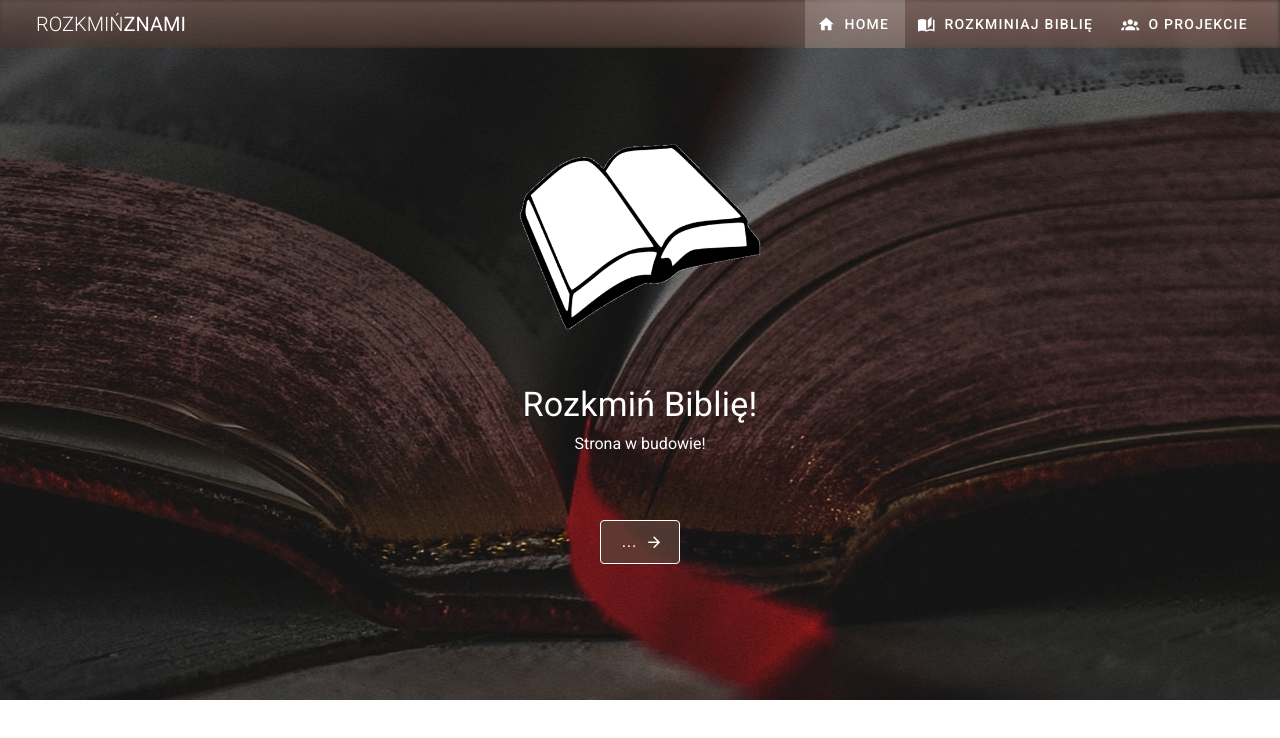
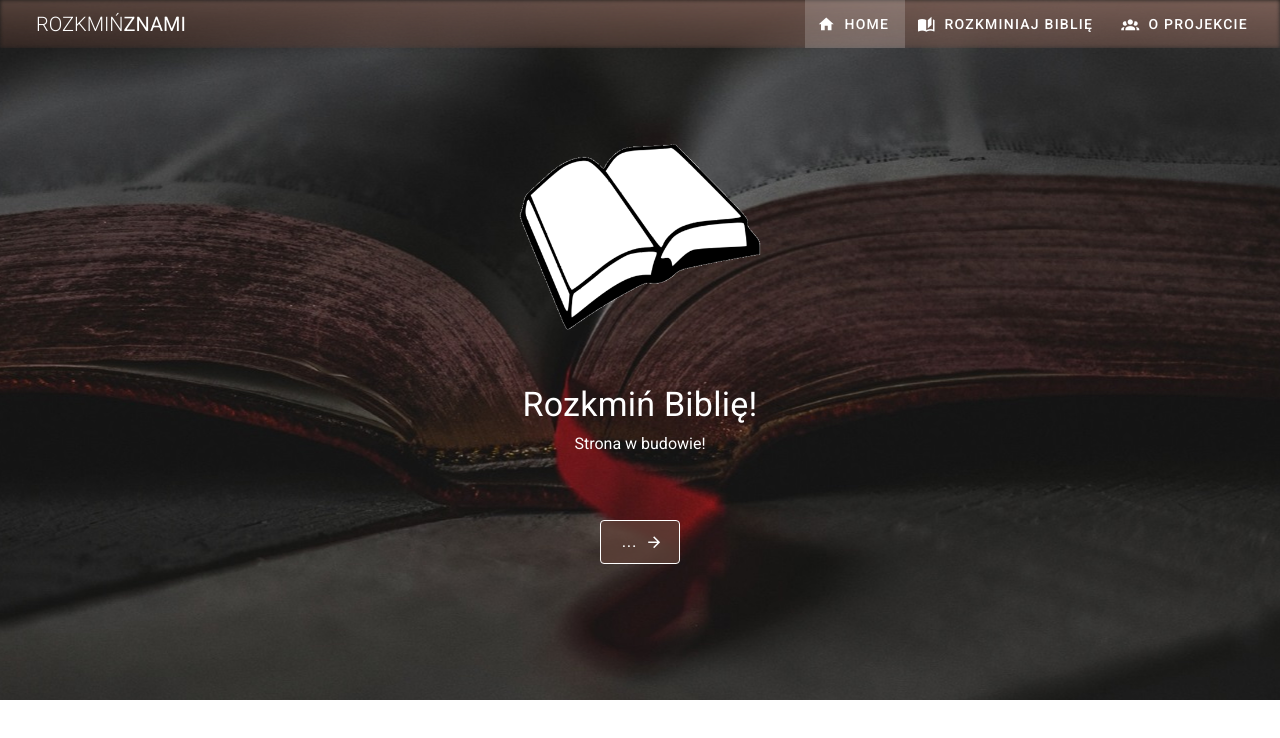
Before and after one commit to Ptimulka/rozkmin-biblie, a Vue app: page / in a window 1280 px wide. Shown: the top 738 px of the page. Built offline with nearby package versions, Linux system fonts and the light colour scheme; what vue-resource, vuebar would draw is missing.

Commit message:
Lighter bar images

```diff
--- a/src/components/Navbar.vue
+++ b/src/components/Navbar.vue
@@ -73,7 +73,7 @@ export default {
         return ""
       }
       else {
-        return "app-bar-photo.jpeg"
+        return "app-bar-photo-thin.jpg"
       }
     }
   },
--- a/src/views/Home.vue
+++ b/src/views/Home.vue
@@ -3,7 +3,7 @@
     <Navbar bar-transparent hide-bar-on-scroll></Navbar>
     <v-content class="pt-0">
 
-      <v-parallax src="app-bar-photo-dark.jpg" height="700">
+      <v-parallax src="app-bar-photo-dark-smaller.jpg" height="700">
         <v-row align="center" justify="center">
           <v-col class="text-center white--text" cols="12">
             <img src="black_open_book.png" height="200" class="mb-10">
```
Also changed, not shown: public/app-bar-photo-dark-smaller.jpg (added), public/app-bar-photo-thin.jpg (added).
